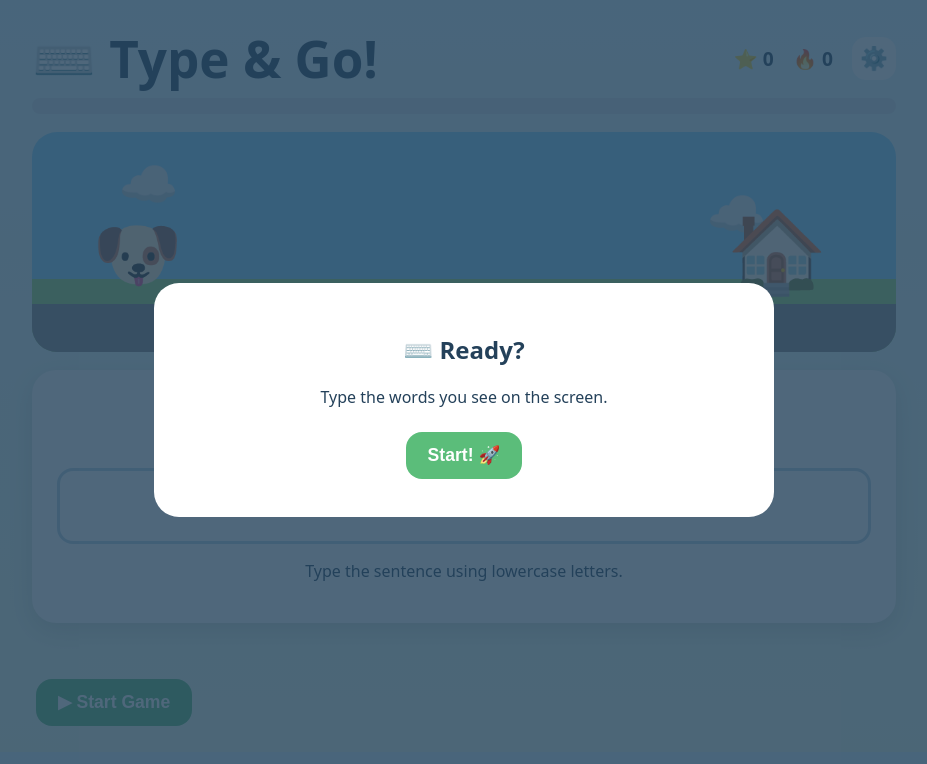
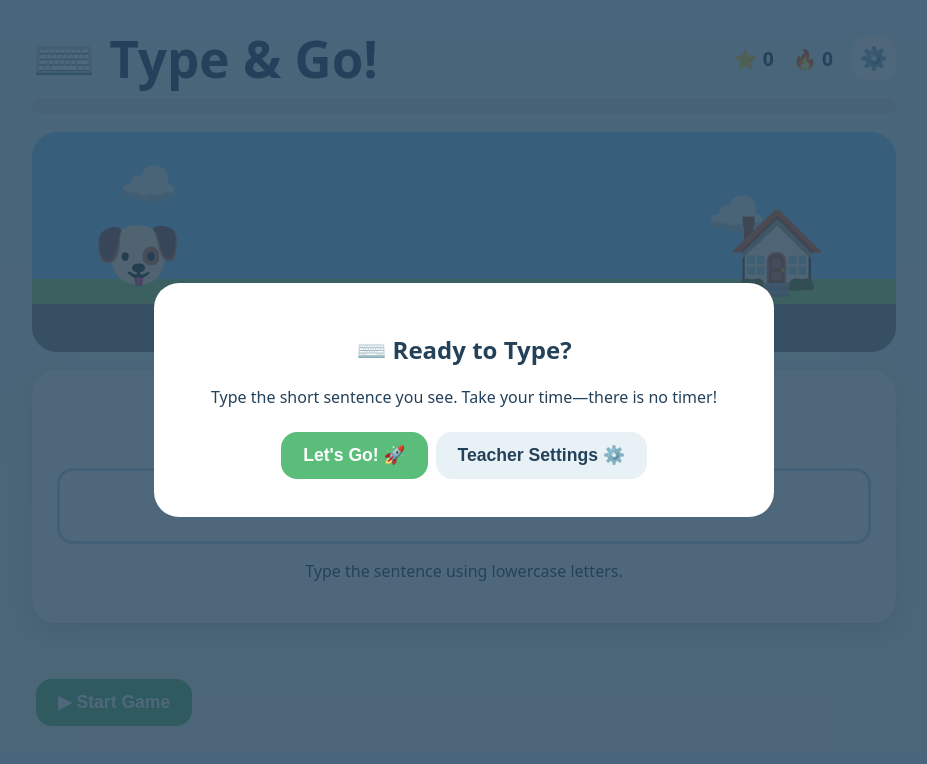
Before and after one commit to brandonhorst-ux/CIStyping, a plain HTML site: page index.html in a window 1280 px wide. Shown: the whole page, without its empty margins (176-1103 px from the left). Drawn offline with Linux system fonts and the light colour scheme.

Commit message:
Add files via upload

```diff
--- a/index.html
+++ b/index.html
@@ -6,11 +6,7 @@
 <section class="scene"><div class="cloud c1">☁️</div><div class="cloud c2">☁️</div><div id="puppy" class="puppy">🐶</div><div class="house">🏠</div><div class="road"></div></section>
 <section class="card"><div id="sentence" class="sentence">Press Start Game to begin!</div><input id="typingInput" autocomplete="off" autocapitalize="none" spellcheck="false"><p id="hint">Type the sentence using lowercase letters.</p></section>
 <div id="reward" class="reward"></div><button id="startBtn" class="primary">▶ Start Game</button></main>
-<div id="startModal" class="modal show"><div class="modalCard">
-<h2>⌨️ Ready?</h2>
-<p>Type the words you see on the screen.</p>
-<button id="modalStart" class="primary">Start! 🚀</button>
-</div></div>
+<div id="startModal" class="modal show"><div class="modalCard"><h2>⌨️ Ready to Type?</h2><p>Type the short sentence you see. Take your time—there is no timer!</p><button id="modalStart" class="primary">Let's Go! 🚀</button><button id="modalSettings" class="secondary">Teacher Settings ⚙️</button></div></div>
 <div id="finishedModal" class="modal"><div class="modalCard"><h2>🎉 You Did It! 🎉</h2><p id="finalMessage"></p><button id="againBtn" class="primary">Play Again 🔄</button></div></div>
 <div id="settingsModal" class="modal"><div class="modalCard settings"><h2>⚙️ Teacher Settings</h2>
 <label><input type="checkbox" id="soundOn"> Sounds on</label><label>Volume <input type="range" id="volume" min="0" max="100" value="60"></label>
```
